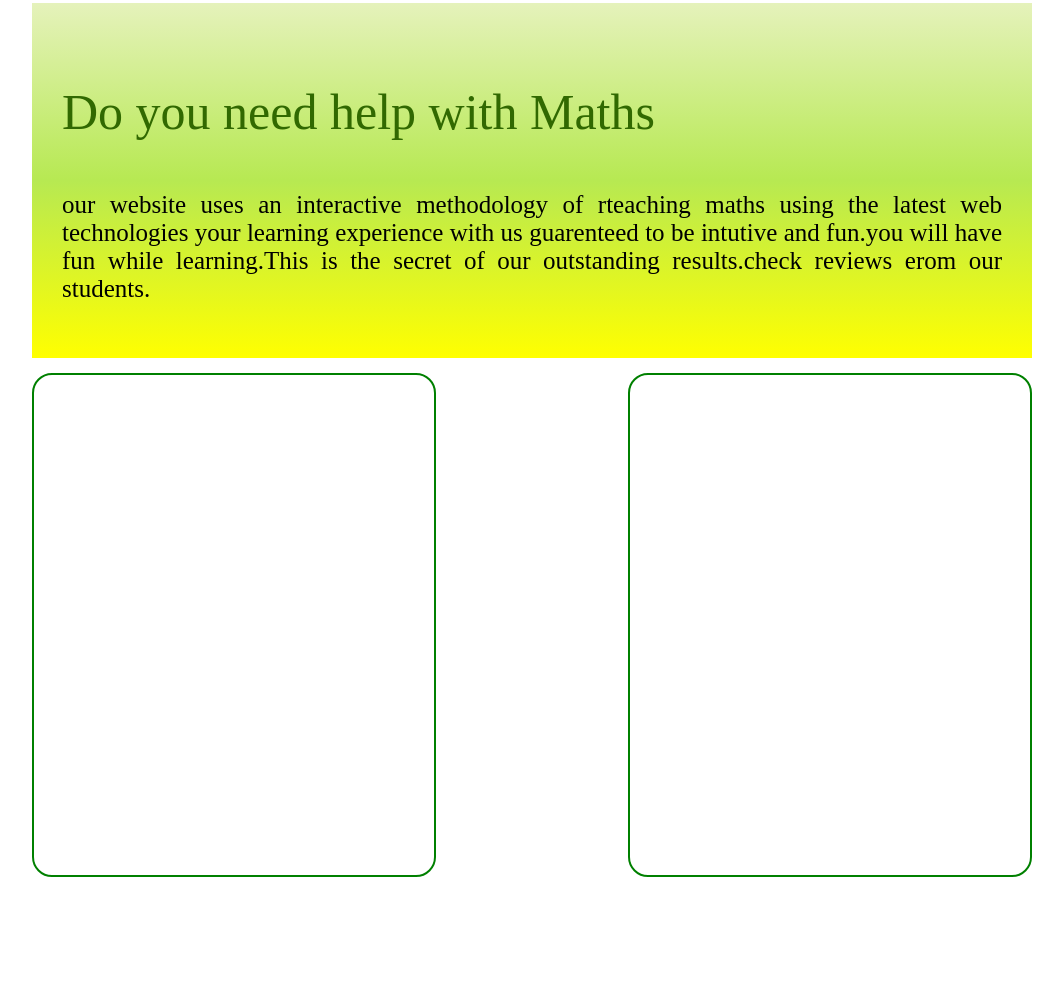
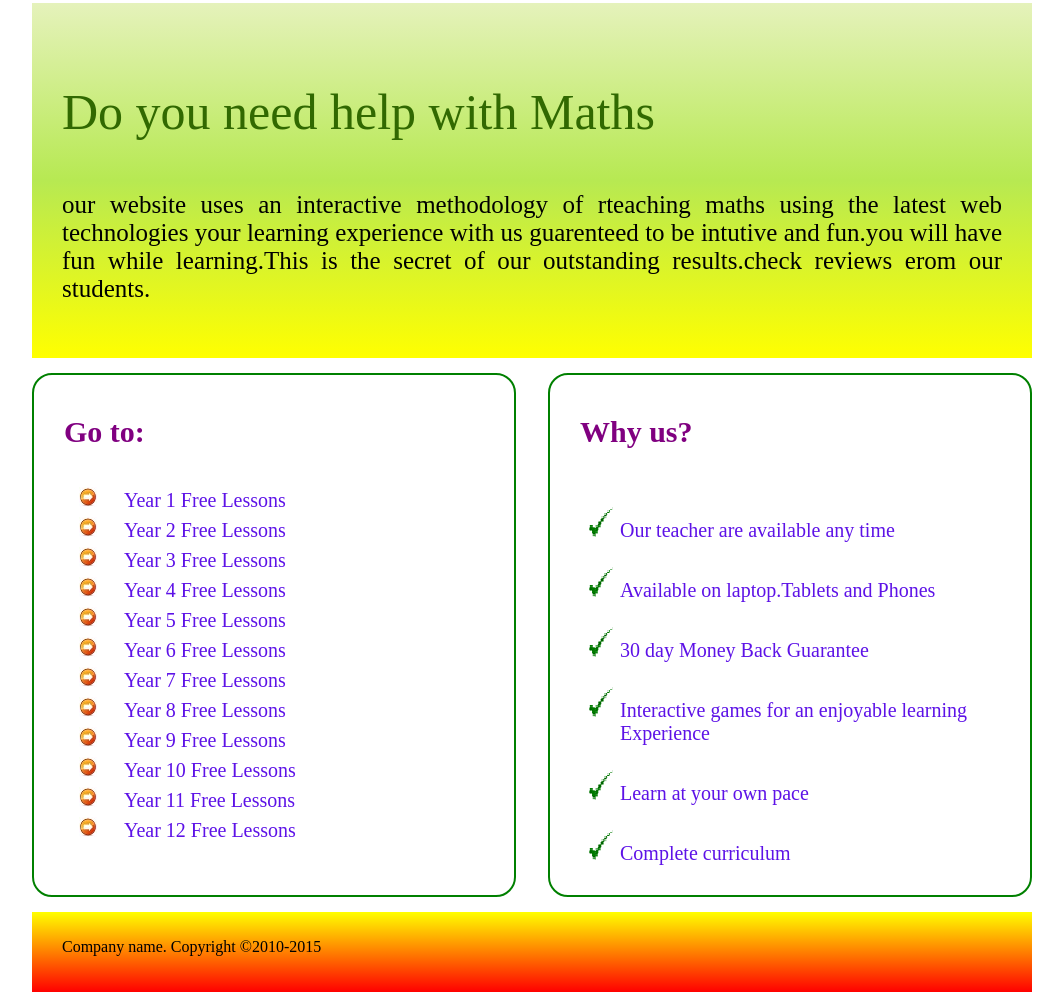
Before and after one commit to Dheerajsingh002/1.maths-Websites-Html-Css-, a plain HTML site: page index.html in a window 1280 px wide. Shown: the part 224-1224 px from the top of the page, without its empty margins (108-1171 px from the left). Before the commit the page ends 1101 px from the top, so only its background shows below. Drawn offline with Linux system fonts and the light colour scheme.

Commit message:
mathsite

```diff
--- a/index.html
+++ b/index.html
@@ -38,10 +38,39 @@
 
             </div>
             <div id="leftsidebar" class="sidebar">
+                <h3>Go to:</h3>
+                <ul>
+                    <li><a href="#">Year 1 Free Lessons</a></li>
+                    <li><a href="#">Year 2 Free Lessons</a></li>
+                    <li><a href="#">Year 3 Free Lessons</a></li>
+                    <li><a href="#">Year 4 Free Lessons</a></li>
+                    <li><a href="#">Year 5 Free Lessons</a></li>
+                    <li><a href="#">Year 6 Free Lessons</a></li>
+                    <li><a href="#">Year 7 Free Lessons</a></li>
+                    <li><a href="#">Year 8 Free Lessons</a></li>
+                    <li><a href="#">Year 9 Free Lessons</a></li>
+                    <li><a href="#">Year 10 Free Lessons</a></li>
+                    <li><a href="#">Year 11 Free Lessons</a></li>
+                    <li><a href="#">Year 12 Free Lessons</a></li>
+                </ul>
             </div>
             <div id="rightsidebar" class="sidebar">
-
+                <h3>Why us?</h3>
+                <ul>
+                    <li><a href="#">Our teacher are available any time</a></li>
+                    <li><a href="#">Available on laptop.Tablets and Phones</a></li>
+                    <li><a href="#">30 day Money Back Guarantee</a></li>
+                    <li><a href="#">Interactive games for an enjoyable learning Experience</a></li>
+                    <li><a href="#">Learn at your own pace</a></li>
+                    <li><a href="#">Complete curriculum</a></li>
+                </ul>
             </div>
+            <div class="clear"></div>
+            <footer class="footer">
+                <div>
+                    <p>Company name. Copyright &copy;2010-2015</p>
+                </div>
+            </footer>
         </div>
     </body>
 </html>
--- a/styling.css
+++ b/styling.css
@@ -1,3 +1,6 @@
+body{
+    font: Arial,Helvetica,sans-serif;
+}
 #container{
     width:1000px;
 /*    border: 10px solid grey;*/
@@ -25,7 +28,8 @@ h1 a{
     width: 400px;
     height: 50px;
     padding: 20px 20px 0 20px;
-    margin-top: 20px
+    margin-top: 20px;
+    border: solid blue;
 }
 .text{
     float: left;
@@ -35,6 +39,7 @@ h1 a{
     color: red;
     background:url(images/downloadl.png) right center;
     background-repeat: no-repeat;
+    border: solid black;
 }
 
 .submit{
@@ -99,10 +104,46 @@ ul{
 }
 .sidebar{
     height: 500px;
-    width: 400px;
+    width: 420px;
     border: 2px solid green;
     border-radius: 20px;
+    padding: 10px 30px;
 
+}
+.sidebar h3{
+    color:purple;
+    font-size: 30px
+}
+.sidebar ul li a{
+    text-decoration: none;
+    font-size: 20px;
+    color: #5d12e7;
+     -webkit-transition:font-size 0.5s ease;
+    -moz-transition:font-size 0.5s ease;
+    -o-transition:font-size 0.5s ease;
+    -ms-transition:font-size 0.5s ease;
+    transition:font-size 0.5s ease;
+
+}
+.sidebar ul{
+    padding-top: 8px;
+}
+#leftsidebar ul li{
+    padding-bottom: 5px;
+    padding-left: 20px;
+list-style-image: url(images/arrows.jpg)
+}
+#rightsidebar ul li{
+    padding-bottom: 5px;
+    padding-top: 20px;
+
+list-style-image: url(images/tick.jpg)
+}
+.sidebar ul li a:hover,.sidebar ul li a.active{
+    text-decoration: none;
+    color: purple;
+    font-size: 23px;
+    font-weight: bold;
 }
 #leftsidebar{
     float: left;
@@ -110,3 +151,9 @@ ul{
 #rightsidebar{
     float: right;
 }
+.footer{
+    height: 60px;
+    background: linear-gradient(yellow,red);
+    padding: 10px 30px;
+    margin-top:15px;
+}
```
